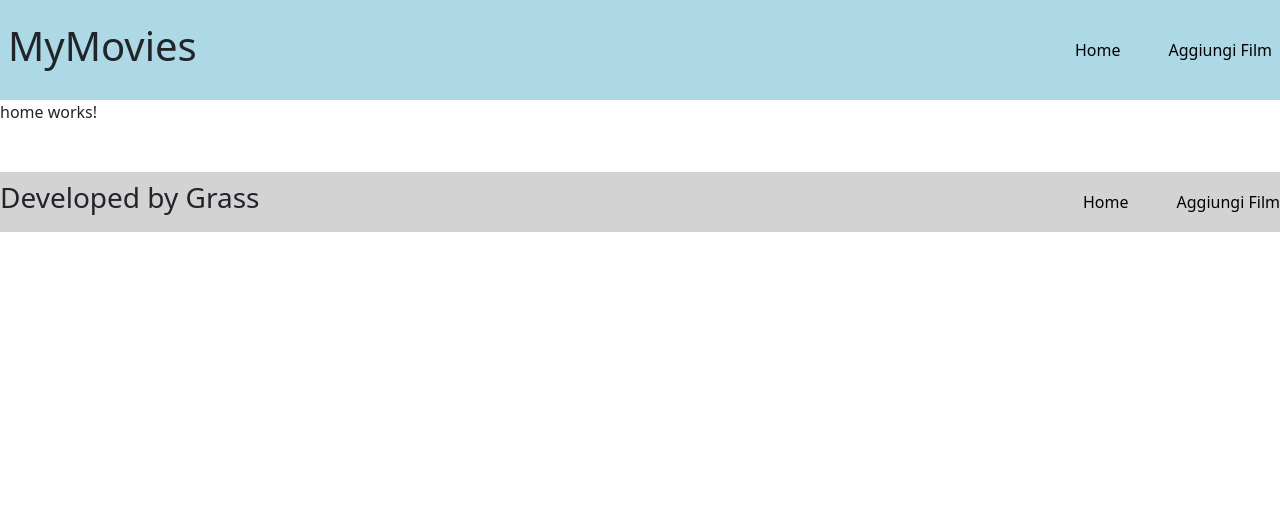
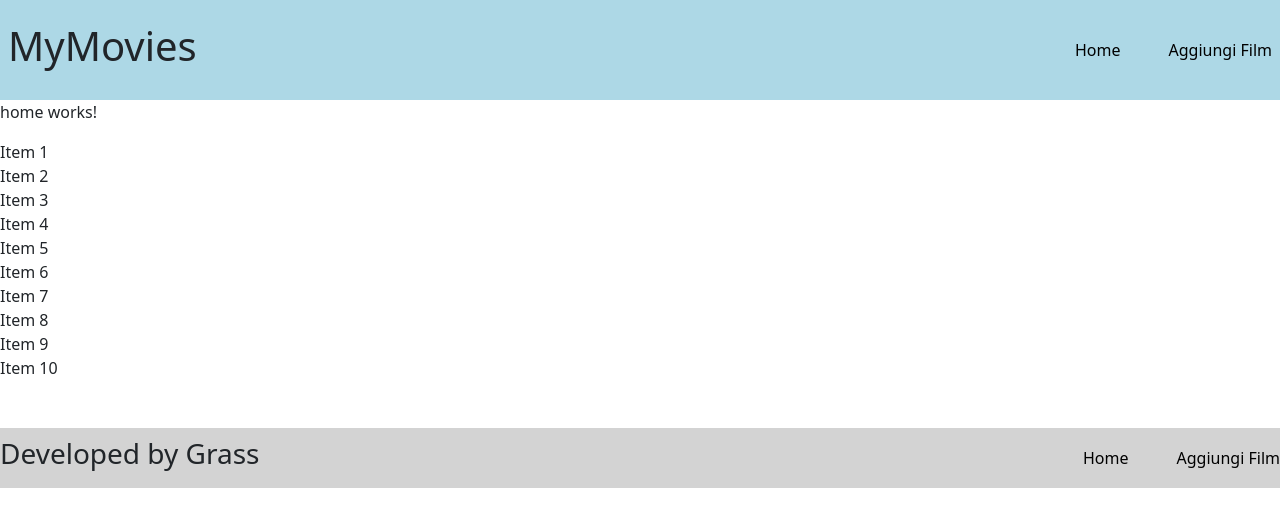
Before and after one commit to SamGrass/MyMovies, an Angular app: page / in a window 1280 px wide. Shown: the top 526 px of the page. Built offline with nearby package versions, Linux system fonts and the light colour scheme.

Commit message:
add movie card component and loop test in home

```diff
--- /dev/null
+++ b/src/app/component/movie-card/movie-card.component.html
@@ -0,0 +1,3 @@
+<div>
+  {{ movie.title }}
+</div>
--- a/src/app/home/home.component.html
+++ b/src/app/home/home.component.html
@@ -1 +1,7 @@
 <p>home works!</p>
+
+  @for (movie of movies; track $index) {
+    <app-movie-card [movie]="movie"></app-movie-card>
+  } @empty {
+    <p>Non ci sono film</p>
+  }
--- a/src/app/home/home.component.ts
+++ b/src/app/home/home.component.ts
@@ -1,11 +1,23 @@
 import { Component } from '@angular/core';
+import { MovieCardComponent } from "../component/movie-card/movie-card.component";
 
 @Component({
   selector: 'app-home',
-  imports: [],
+  imports: [MovieCardComponent],
   templateUrl: './home.component.html',
   styleUrl: './home.component.scss'
 })
 export class HomeComponent {
-
+  movies = [
+    { id: 1, title: "Item 1" },
+    { id: 2, title: "Item 2" },
+    { id: 3, title: "Item 3" },
+    { id: 4, title: "Item 4" },
+    { id: 5, title: "Item 5" },
+    { id: 6, title: "Item 6" },
+    { id: 7, title: "Item 7" },
+    { id: 8, title: "Item 8" },
+    { id: 9, title: "Item 9" },
+    { id: 10, title: "Item 10" }
+  ]
 }
```
Also changed, not shown: src/app/component/movie-card/movie-card.component.ts (added, +11 -0 lines), src/app/component/movie-card/movie-card.component.scss (added), 1 other file (tests, documents, lock files or other folders).
